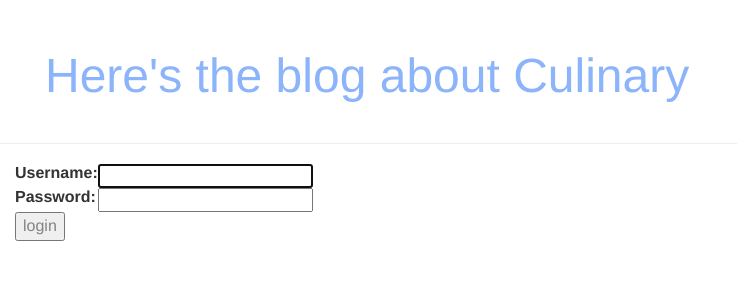
After one commit to y-yury/my_blog, a Django app: page /accounts/login/?next=/post/new/ in a window 1280 px wide. The commit adds this page. Shown: the top 300 px of the page, without its empty margins (0-737 px from the left). Run offline with Django 3.2, Linux system fonts and the light colour scheme; some libraries are stand-ins or nearby versions.

Commit message:
Authorization & login template added.

```diff
--- a/blog/static/css/blog.css
+++ b/blog/static/css/blog.css
@@ -11,8 +11,12 @@
     /* margin-left: 15px; */
 }
 
+.page-authenticate {
+
+}
+
 .content {
-    padding: 0px;
+    padding: 0;
     margin-left: 15px;
 }
 
@@ -27,7 +31,7 @@
 .date {
     color: #828282;
     padding: 0;
-    font-size: 12;
+    font-size: 10pt;
 }
 
 .save, .save-btn {
@@ -35,21 +39,37 @@
     margin-left: 19px;
 }
 
+.edit, .edit-btn {
+    float: none;
+    /*margin-top: 7px;*/
+    margin-left: 18px;
+}
+
+.clear, .clear-btn {
+    float: left;
+    margin-left: 2px;
+}
+
+.new, .new-btn {
+    /*float: left;*/
+    margin-left: 5px;
+}
+
 .post-form textarea, .post-form input {
     width: 50%;
 }
 
 .top-menu, .top-menu:hover, .top-menu:visited {
-    color: #ffffff;
-    float: right;
-    font-size: 26pt;
-    margin-right: 20px;
+    color: #828282;
+    float: left;
+    font-size: 12pt;
 }
 
 .post {
     color: #828282;
     padding: 0;
     margin-left: 15px;
+    font-size: 10pt;
 }
 
 .post h1 a, .post h1 a:visited {
--- a/blog/urls.py
+++ b/blog/urls.py
@@ -5,4 +5,5 @@ urlpatterns = [
     url(r'^$', views.my_post_list, name="my_post_list" ),
     url(r'^post/(?P<pk>[0-9]+)/$', views.post_detail, name="post_detail"),
     url(r'^post/new/$', views.post_new, name="post_new"),
+    url(r'^post/(?P<pk>[0-9]+)/edit/$', views.post_edit, name="post_edit"),
 ]
--- a/templates/blog/base.html
+++ b/templates/blog/base.html
@@ -2,8 +2,8 @@
 
 <html>
     <head>
-        <link rel="stylesheet" href="//maxcdn.bootstrapcdn.com/bootstrap/3.2.0/css/bootstrap.min.css">
-        <link rel="stylesheet" href="//maxcdn.bootstrapcdn.com/bootstrap/3.2.0/css/bootstrap-theme.min.css">
+        <link rel="stylesheet" href="//maxcdn.bootstrapcdn.com/bootstrap/3.3.7/css/bootstrap.min.css">
+        <link rel="stylesheet" href="//maxcdn.bootstrapcdn.com/bootstrap/3.3.7/css/bootstrap-theme.min.css">
         <link rel="stylesheet" href="{% static 'css/blog.css' %}">
         <title>Nadya's Culinary Blog</title>
     </head>
--- /dev/null
+++ b/templates/registration/login.html
@@ -0,0 +1,27 @@
+{% extends 'blog/base.html' %}
+
+{% block content %}
+
+{% if form.errors %}
+<p>Your Username & Password didn't match, sorry. Please try again</p>
+{% endif %}
+
+<form method="POST" action="{% url 'login' %}" class="top-menu">
+    {% csrf_token %}
+<table>
+<tr>
+    <td>{{ form.username.label_tag }}</td>
+    <td>{{ form.username }}</td>
+</tr>
+<tr>
+    <td>{{ form.password.label_tag }}</td>
+    <td>{{ form.password }}</td>
+</tr>
+</table>
+
+<input type="submit" value="login">
+<input type="hidden" name="next" value="{{ next }}">
+
+</form>
+
+{% endblock %}
--- a/web_blog/settings.py
+++ b/web_blog/settings.py
@@ -51,6 +51,8 @@ MIDDLEWARE = [
 ]
 
 ROOT_URLCONF = 'web_blog.urls'
+
+LOGIN_REDIRECT_URL = '/'
 
 TEMPLATES = [
     {
--- a/web_blog/urls.py
+++ b/web_blog/urls.py
@@ -15,8 +15,11 @@ Including another URLconf
 """
 from django.conf.urls import include, url
 from django.contrib import admin
+from django.contrib.auth import views
 
 urlpatterns = [
     url(r'^admin/', admin.site.urls),
+    url(r'^accounts/login/$', views.login, name="login"),
+    url(r'^accounts/logout$', views.logout, name="logout", kwargs={'next_page': '/'}),
     url(r'', include('blog.urls')),
 ]
```
Also changed, not shown: blog/views.py (+30 -3 lines), templates/blog/my_post_list.html (+12 -5 lines), templates/blog/post_detail.html (+12 -5 lines), templates/blog/post_edit.html (+9 -1 lines).
